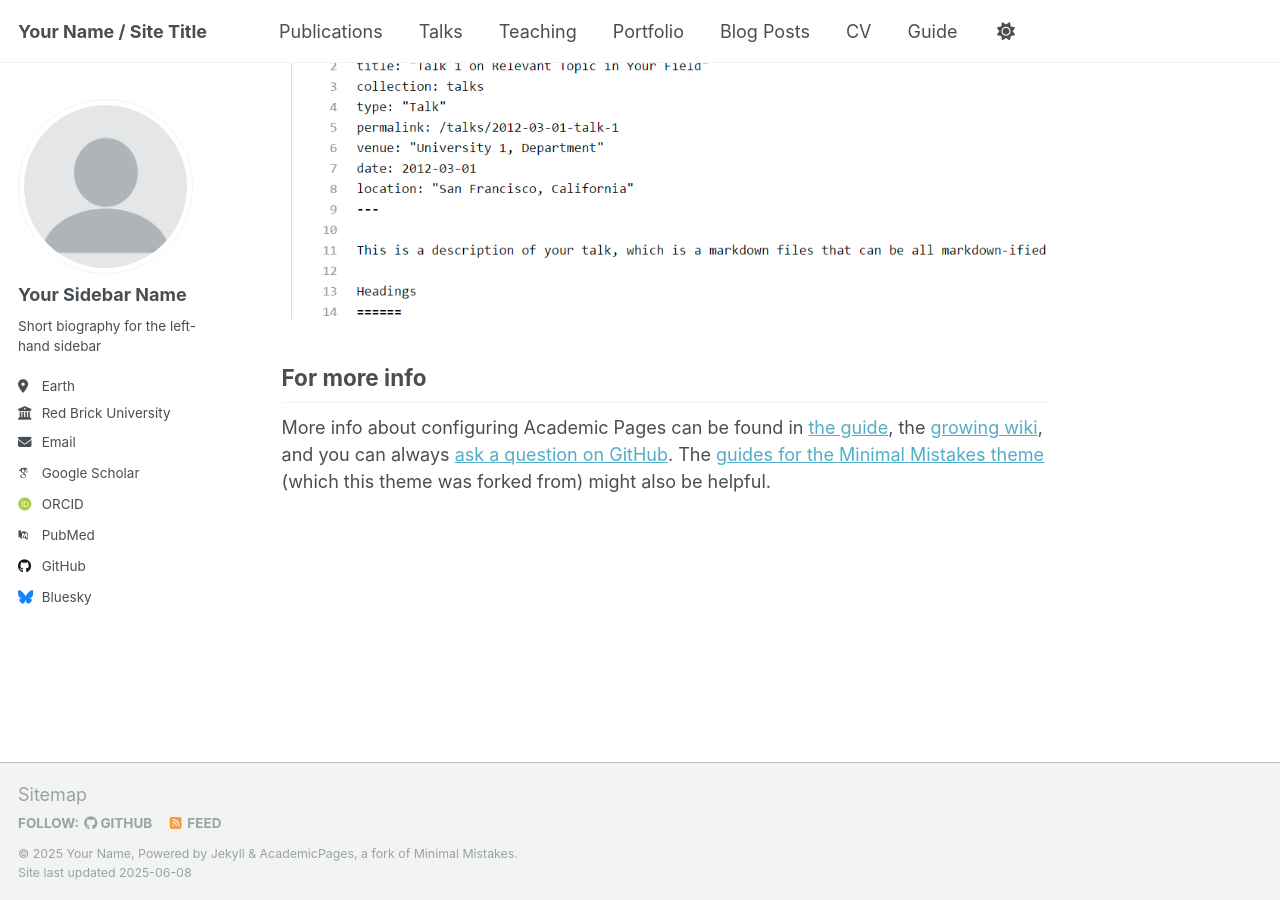
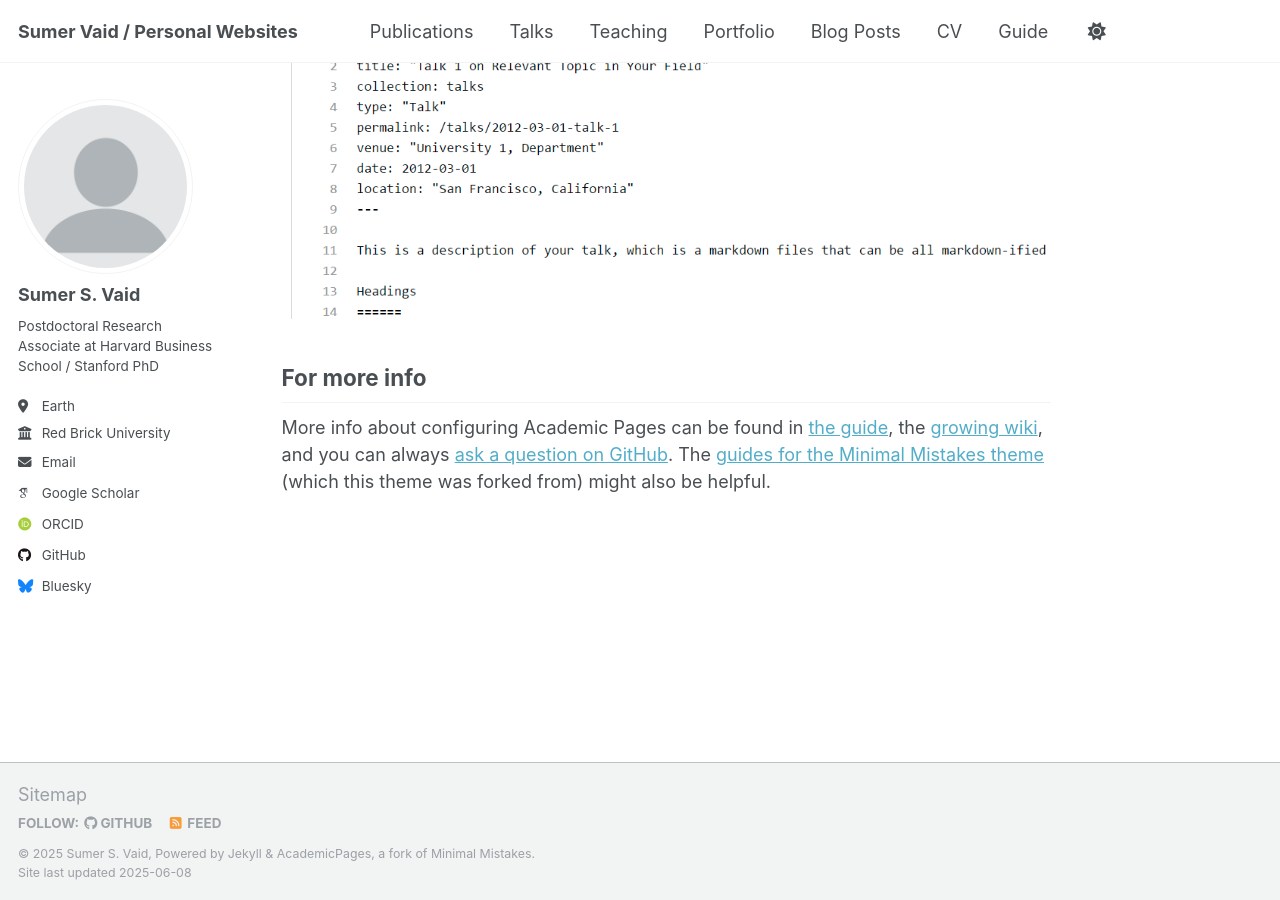
Before and after one commit to sumervaid/sumervaid.github.io, a Jekyll site: the page built from _pages/about.md, in a window 1280 px wide and 900 px high, scrolled down 2636 px. Built offline with Jekyll 4.4.1, drawn with Linux system fonts in a browser that asks for light colours; some web fonts are replaced.

Commit message:
Update _config.yml

```diff
--- a/_config.yml
+++ b/_config.yml
@@ -9,10 +9,10 @@
 # Basic Site Settings
 locale                   : "en-US"
 site_theme               : "default"
-title                    : "Your Name / Site Title"
+title                    : "Sumer Vaid / Personal Websites"
 title_separator          : "-"
-name                     : &name "Your Name"
-description              : &description "personal description"
+name                     : &name "Sumer S. Vaid"
+description              : &description "Postdoctoral Research Associate at Harvard Business School"
 url                      : https://academicpages.github.io # the base hostname & protocol for your site e.g. "https://[your GitHub username].github.io" or if you already have some other page hosted on Github then use "https://[your GitHub username].github.io/[Your Repo Name]"
 baseurl                  : "" # the subpath of your site, e.g. "/blog"
 repository               : "academicpages/academicpages.github.io"
@@ -23,9 +23,9 @@ repository               : "academicpages/academicpages.github.io"
 author:
   # Biographic information
   avatar           : "profile.png"
-  name             : "Your Sidebar Name"
+  name             : "Sumer S. Vaid"
   pronouns         : # example: "she/her"
-  bio              : "Short biography for the left-hand sidebar"
+  bio              : "Postdoctoral Research Associate at Harvard Business School / Stanford PhD"
   location         : "Earth"
   employer         : "Red Brick University"
   uri              : # URL
@@ -34,11 +34,11 @@ author:
   # Academic websites
   academia         : # URL
   arxiv            : # URL - Update with the correct link to your profile
-  googlescholar    : "https://scholar.google.com/citations?user=PS_CX0AAAAAJ"
+  googlescholar    : "https://scholar.google.com/citations?user=vaamhuwAAAAJ&hl=en"
   impactstory      : # URL
   orcid            : "http://orcid.org/yourorcidurl"
   semantic         : # URL
-  pubmed           : "https://www.ncbi.nlm.nih.gov/pubmed/?term=john+snow"
+  pubmed           :
   researchgate     : # URL
   scopus           : # URL
 
@@ -46,7 +46,7 @@ author:
   bitbucket        : # Username - Update with your username on the site
   codepen          : # Username
   dribbble         : # Username
-  github           : "academicpages"
+  github           : "sumervaid"
   kaggle           : # Username
   stackoverflow    : # User number or user number and name (i.e., use "1" or "1/jeff-atwood")
 
```
